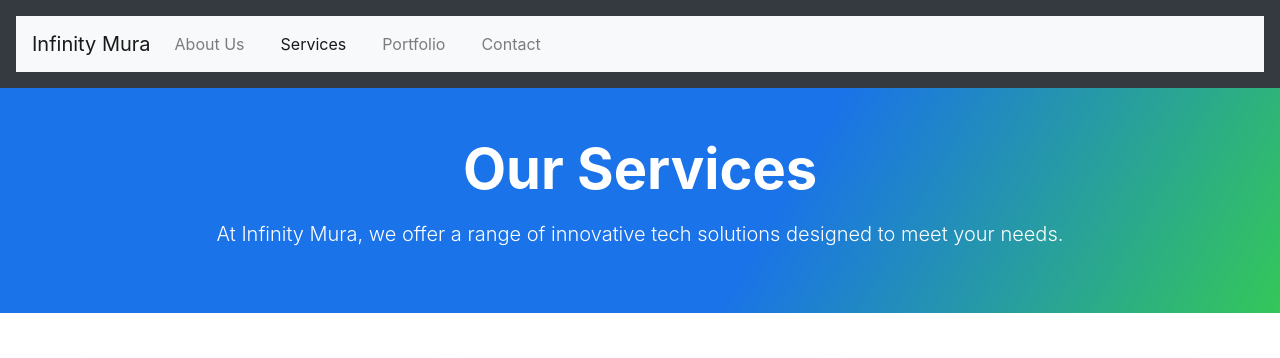
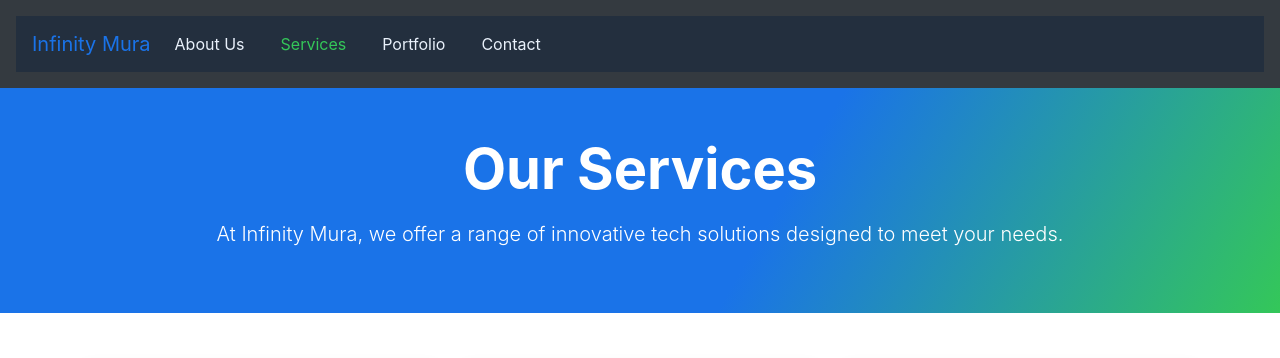
Before and after one commit to schdrack/infinitymura, a website: page infinity-mura-website-1/src/sections/services.html in a window 1280 px wide. Shown: the top 358 px of the page. Drawn offline with nearby package versions, Linux system fonts and the light colour scheme.

Commit message:
Initial commit

```diff
--- a/infinity-mura-website-1/src/sections/services.html
+++ b/infinity-mura-website-1/src/sections/services.html
@@ -9,17 +9,17 @@
 </head>
 <body>
     <header>
-        <nav class="navbar navbar-expand-lg navbar-light bg-light">
-            <a class="navbar-brand" href="../index.html">Infinity Mura</a>
+        <nav class="navbar navbar-expand-lg" style="background: #232f3e;">
+            <a class="navbar-brand" href="../index.html" style="color:#1a73e8;">Infinity Mura</a>
             <button class="navbar-toggler" type="button" data-toggle="collapse" data-target="#navbarNav" aria-controls="navbarNav" aria-expanded="false" aria-label="Toggle navigation">
                 <span class="navbar-toggler-icon"></span>
             </button>
             <div class="collapse navbar-collapse" id="navbarNav">
-                <ul class="navbar-nav">
-                    <li class="nav-item"><a class="nav-link" href="about.html">About Us</a></li>
-                    <li class="nav-item"><a class="nav-link active" href="services.html">Services</a></li>
-                    <li class="nav-item"><a class="nav-link" href="portfolio.html">Portfolio</a></li>
-                    <li class="nav-item"><a class="nav-link" href="contact.html">Contact</a></li>
+                <ul class="navbar-nav mr-auto">
+                    <li class="nav-item"><a class="nav-link" href="about.html" style="color:#e9f1fb;">About Us</a></li>
+                    <li class="nav-item"><a class="nav-link active" href="services.html" style="color:#34c759;">Services</a></li>
+                    <li class="nav-item"><a class="nav-link" href="portfolio.html" style="color:#e9f1fb;">Portfolio</a></li>
+                    <li class="nav-item"><a class="nav-link" href="contact.html" style="color:#e9f1fb;">Contact</a></li>
                 </ul>
             </div>
         </nav>
@@ -106,7 +106,7 @@
         </section>
     </main>
 
-    <footer class="text-center mt-5">
+    <footer class="text-center mt-5" style="background: #232f3e; color: #e9f1fb; padding: 1.2rem 0; font-size: 1rem; letter-spacing: 1px;">
         <p>&copy; 2023 Infinity Mura. All rights reserved.</p>
     </footer>
 
```
